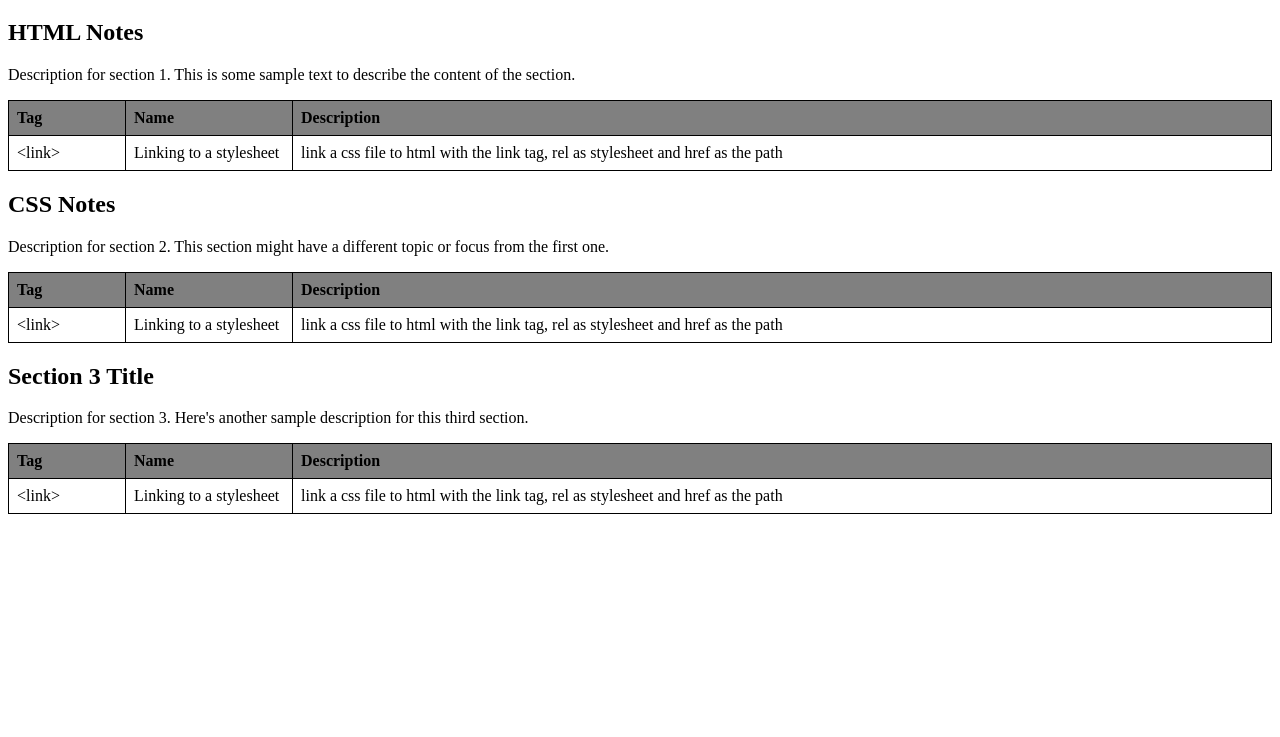
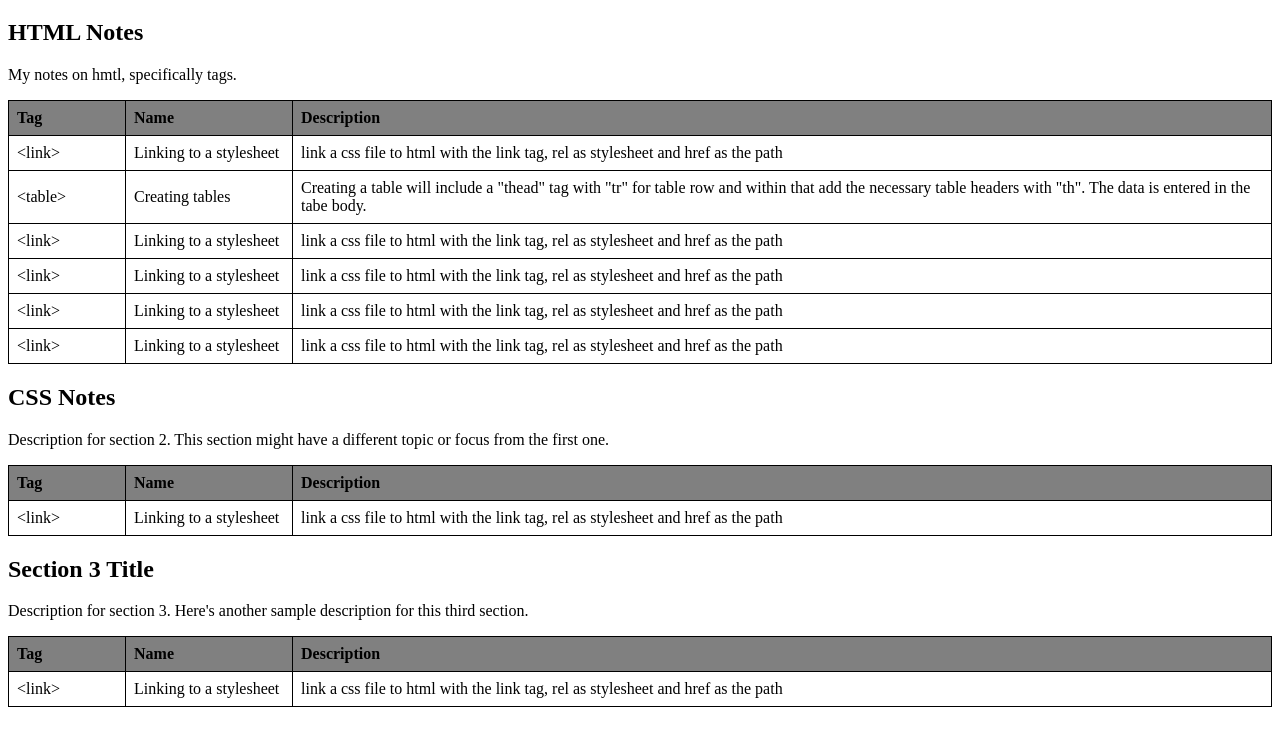
Before and after one commit to DevPilgrim/HTML_Cheatsheet, a plain HTML site: page index.html in a window 1280 px wide. Shown: the part 61-798 px from the top of the page. Drawn offline with Linux system fonts and the light colour scheme.

Commit message:
a little more updates to the html notes

```diff
--- a/index.html
+++ b/index.html
@@ -12,7 +12,7 @@
         <!-- First Section -->
         <section id="html_facts">
             <h2>HTML Notes</h2>
-            <p>Description for section 1. This is some sample text to describe the content of the section.</p>
+            <p>My notes on hmtl, specifically tags.</p>
             <table id="html_table">
                 <thead>
                     <tr>
@@ -28,6 +28,31 @@
                         <td>link a css file to html with the link tag, rel as stylesheet and href as the path</td>
                     </tr>
                     <!-- Add more rows as needed -->
+                    <tr>
+                        <td><span class="code">&lt;table&gt;</span></td>
+                        <td>Creating tables</td>
+                        <td>Creating a table will include a "thead" tag with "tr" for table row and within that add the necessary table headers with "th". The data is entered in the tabe body.</td>
+                    </tr>
+                    <tr>
+                        <td><span class="code">&lt;link&gt;</span></td>
+                        <td>Linking to a stylesheet</td>
+                        <td>link a css file to html with the link tag, rel as stylesheet and href as the path</td>
+                    </tr>
+                    <tr>
+                        <td><span class="code">&lt;link&gt;</span></td>
+                        <td>Linking to a stylesheet</td>
+                        <td>link a css file to html with the link tag, rel as stylesheet and href as the path</td>
+                    </tr>
+                    <tr>
+                        <td><span class="code">&lt;link&gt;</span></td>
+                        <td>Linking to a stylesheet</td>
+                        <td>link a css file to html with the link tag, rel as stylesheet and href as the path</td>
+                    </tr>
+                    <tr>
+                        <td><span class="code">&lt;link&gt;</span></td>
+                        <td>Linking to a stylesheet</td>
+                        <td>link a css file to html with the link tag, rel as stylesheet and href as the path</td>
+                    </tr>
                 </tbody>
             </table>
         </section>
```
